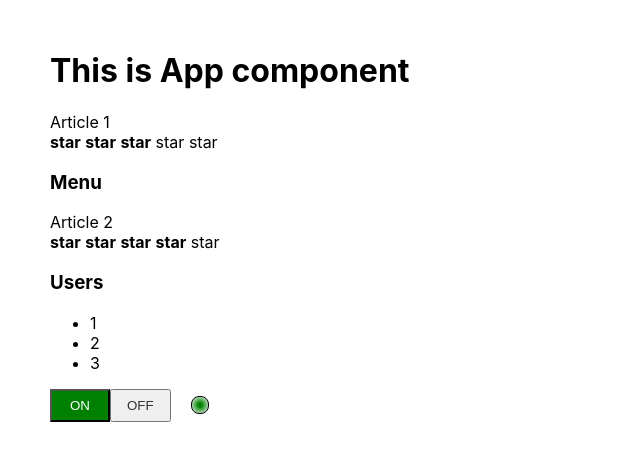
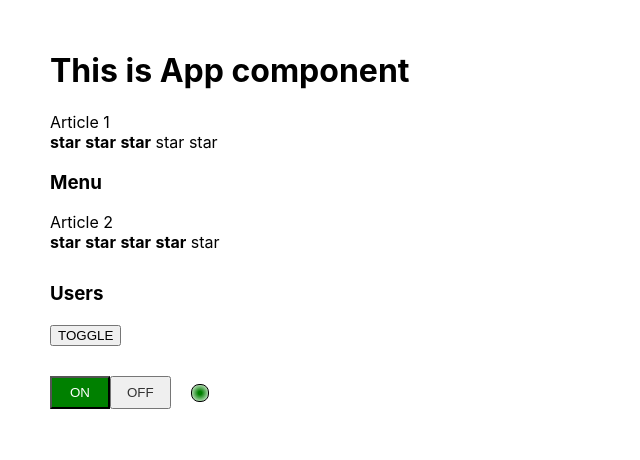
Before and after one commit to filatow/kabzda, a React (Create React App) app: page / in a window 1280 px wide. Shown: the top 460 px of the page, without its empty margins (0-640 px from the left). Built offline with nearby package versions, Linux system fonts and the light colour scheme.

Commit message:
Did UncontrolledAccordion component

```diff
--- a/src/App.tsx
+++ b/src/App.tsx
@@ -3,6 +3,7 @@ import './App.css';
 import Rating from "./components/Raiting/Rating";
 import Accordion from "./components/Accordion/Accordion";
 import {OnOff} from './components/OnOff/OnOff';
+import UncontrolledAccordion from './components/UncontrolledAccordion/UncontrolledAccordion';
 
 type PageTitlePropsType = {
     title: string
@@ -17,7 +18,8 @@ function App() {
             <Accordion titleValue={"Menu"} collapsed={true}/>
             Article 2
             <Rating value={4}/>
-            <Accordion titleValue={"Users"} collapsed={false}/>
+            {/*<Accordion titleValue={"Users"} collapsed={false}/>*/}
+            <UncontrolledAccordion titleValue={"Users"}/>
             <OnOff on={true} />
         </div>
     );
--- /dev/null
+++ b/src/components/UncontrolledAccordion/UncontrolledAccordion.tsx
@@ -0,0 +1,49 @@
+import React, {useState} from 'react';
+
+type UncontrolledAccordionPropsType = {
+    titleValue: string
+}
+
+type UncontrolledAccordionTitlePropsType = {
+    title: string
+    onToggle: () => void
+}
+
+function UncontrolledAccordion(props: UncontrolledAccordionPropsType) {
+    const [collapsed, setCollapsed] = useState(false);
+    const onToggle = () => setCollapsed(!collapsed);
+    const styles = {
+        margin: '30px auto',
+    }
+
+    return (
+        <div style={styles}>
+            <AccordionTitle
+                title={props.titleValue}
+                onToggle={onToggle}
+            />
+            {collapsed && <AccordionBody/>}
+        </div>
+    );
+}
+
+function AccordionTitle(props: UncontrolledAccordionTitlePropsType) {
+    return (
+        <>
+            <h3>{props.title}</h3>
+            <button onClick={props.onToggle}>TOGGLE</button>
+        </>
+    );
+}
+
+function AccordionBody() {
+    return (
+        <ul>
+            <li>1</li>
+            <li>2</li>
+            <li>3</li>
+        </ul>
+    )
+}
+
+export default UncontrolledAccordion;
```
